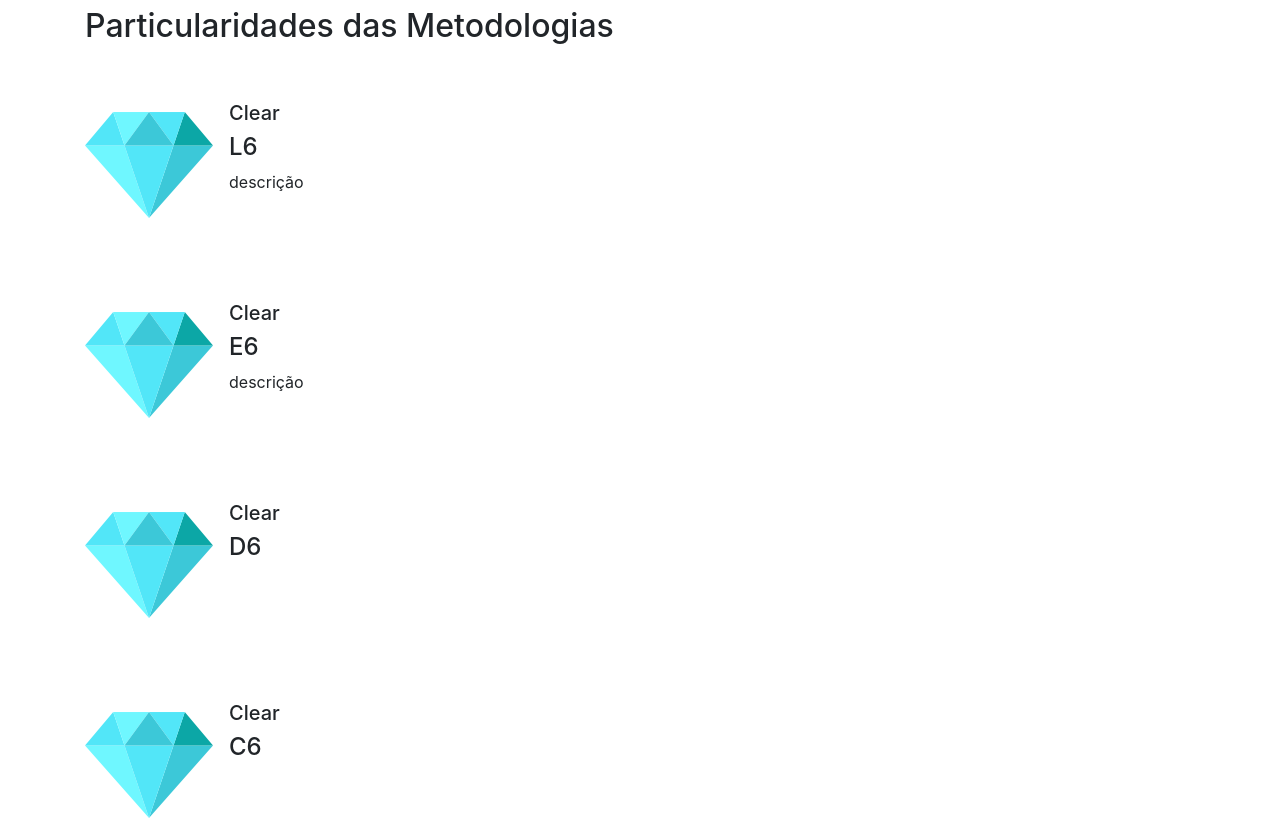
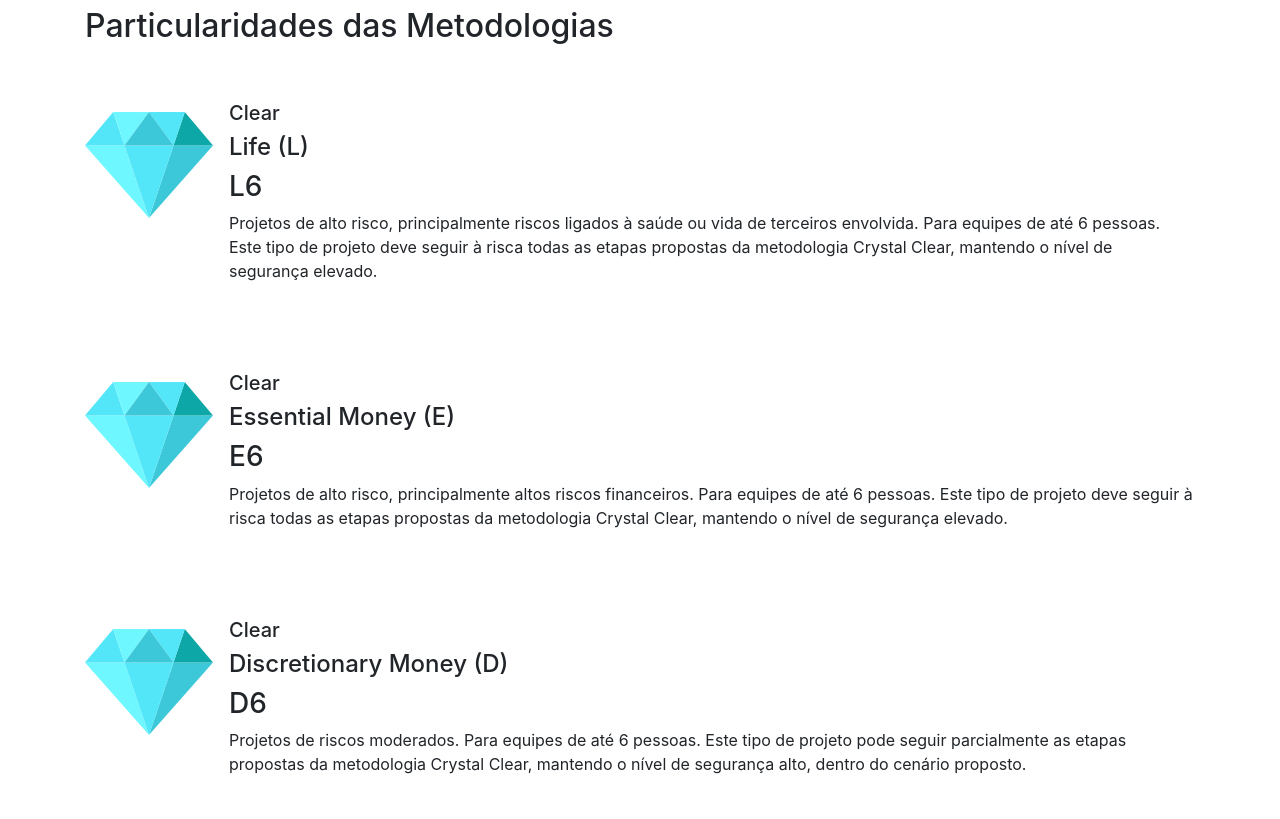
Before and after one commit to MartinsLeonardo/CrystalClear, an Angular app: page /familia in a window 1280 px wide. Shown: the part 1640-2459 px from the top of the page. Built offline with nearby package versions, Linux system fonts and the light colour scheme.

Commit message:
Finalizado componente Familia

```diff
--- a/src/app/familia/familia.component.html
+++ b/src/app/familia/familia.component.html
@@ -37,7 +37,8 @@
                 <img class="mr-3" [src]="crystal.img" alt="Generic placeholder image">
                 <div class="media-body">
                     <h5 class="mt-0">{{crystal.type}}</h5>
-                    <h4>{{crystal.name}}</h4>
+                    <h4>{{crystal.risk}}</h4>
+                    <h3>{{crystal.name}}</h3>
                     <p>{{crystal.describe}}</p>
                 </div>
             </div>
--- a/src/app/familia/familia.component.ts
+++ b/src/app/familia/familia.component.ts
@@ -9,30 +9,30 @@ import { Crystal } from './crystal.model';
 export class FamiliaComponent implements OnInit {
 
   crystals = [
-    new Crystal('Clear','L6','Life (L)','descrição','../../assets/img/familia/clear.png'),
-    new Crystal('Clear','E6','Essential Money (E)','descrição','../../assets/img/familia/clear.png'),
-    new Crystal('Clear','D6','Discretionary Money (D)','','../../assets/img/familia/clear.png'),
-    new Crystal('Clear','C6','Comfort (C)','','../../assets/img/familia/clear.png'),
+    new Crystal('Clear','L6','Life (L)','Projetos de alto risco, principalmente riscos ligados à saúde ou vida de terceiros envolvida. Para equipes de até 6 pessoas. Este tipo de projeto deve seguir à risca todas as etapas propostas da metodologia Crystal Clear, mantendo o nível de segurança elevado.','../../assets/img/familia/clear.png'),
+    new Crystal('Clear','E6','Essential Money (E)','Projetos de alto risco, principalmente altos riscos financeiros. Para equipes de até 6 pessoas. Este tipo de projeto deve seguir à risca todas as etapas propostas da metodologia Crystal Clear, mantendo o nível de segurança elevado.','../../assets/img/familia/clear.png'),
+    new Crystal('Clear','D6','Discretionary Money (D)','Projetos de riscos moderados. Para equipes de até 6 pessoas. Este tipo de projeto pode seguir parcialmente as etapas propostas da metodologia Crystal Clear, mantendo o nível de segurança alto, dentro do cenário proposto.','../../assets/img/familia/clear.png'),
+    new Crystal('Clear','C6','Comfort (C)','Projetos opcionais e sem riscos. Para equipes de até 6 pessoas. Este tipo de projeto pode seguir parcialmente as etapas propostas da metodologia Crystal Clear, sendo que o nível de segurança é adaptável.','../../assets/img/familia/clear.png'),
 
-    new Crystal('Yellow','L20','Life (L)','','../../assets/img/familia/yellow.png'),
-    new Crystal('Yellow','E20','Essential Money (E)','','../../assets/img/familia/yellow.png'),
-    new Crystal('Yellow','D20','Discretionary Money (D)','','../../assets/img/familia/yellow.png'),
-    new Crystal('Yellow','C20','Comfort (C)','','../../assets/img/familia/yellow.png'),
+    new Crystal('Yellow','L20','Life (L)','Projetos de alto risco, principalmente riscos ligados à saúde ou vida de terceiros envolvida. Para equipes de 7 a 20 pessoas. Este tipo de projeto deve seguir à risca todas as etapas propostas da metodologia Crystal Yellow, mantendo o nível de segurança elevado.','../../assets/img/familia/yellow.png'),
+    new Crystal('Yellow','E20','Essential Money (E)','Projetos de alto risco, principalmente altos riscos financeiros. Para equipes de 7 a 20 pessoas. Este tipo de projeto deve seguir à risca todas as etapas propostas da metodologia Crystal Yellow, mantendo o nível de segurança elevado.','../../assets/img/familia/yellow.png'),
+    new Crystal('Yellow','D20','Discretionary Money (D)','Projetos de riscos moderados. Para equipes de 7 a 20 pessoas. Este tipo de projeto pode seguir parcialmente as etapas propostas da metodologia Crystal Yellow, mantendo o nível de segurança alto, dentro do cenário proposto.','../../assets/img/familia/yellow.png'),
+    new Crystal('Yellow','C20','Comfort (C)','Projetos opcionais e sem riscos. Para equipes de 7 a 20 pessoas. Este tipo de projeto pode seguir parcialmente as etapas propostas da metodologia Crystal Orange, sendo que o nível de segurança é adaptável.','../../assets/img/familia/yellow.png'),
 
-    new Crystal('Orange','L40','Life (L)','','../../assets/img/familia/orange.png'),
-    new Crystal('Orange','E40','Essential Money (E)','','../../assets/img/familia/orange.png'),
-    new Crystal('Orange','D40','Discretionary Money (D)','','../../assets/img/familia/orange.png'),
-    new Crystal('Orange','C40','Comfort (C)','','../../assets/img/familia/orange.png'),
+    new Crystal('Orange','L40','Life (L)','Projetos de alto risco, principalmente riscos ligados à saúde ou vida de terceiros envolvida. Para equipes de 21 a 40 pessoas. Este tipo de projeto deve seguir à risca todas as etapas propostas da metodologia Crystal Orange, mantendo o nível de segurança elevado.','../../assets/img/familia/orange.png'),
+    new Crystal('Orange','E40','Essential Money (E)','Projetos de alto risco, principalmente altos riscos financeiros. Para equipes de 21 a 40 pessoas. Este tipo de projeto deve seguir à risca todas as etapas propostas da metodologia Crystal Orange, mantendo o nível de segurança elevado.','../../assets/img/familia/orange.png'),
+    new Crystal('Orange','D40','Discretionary Money (D)','Projetos de riscos moderados. Para equipes de 21 a 40 pessoas. Este tipo de projeto pode seguir parcialmente as etapas propostas da metodologia Crystal Orange, mantendo o nível de segurança alto, dentro do cenário proposto.','../../assets/img/familia/orange.png'),
+    new Crystal('Orange','C40','Comfort (C)','Projetos opcionais e sem riscos. Para equipes de 21 a 40 pessoas. Este tipo de projeto pode seguir parcialmente as etapas propostas da metodologia Crystal Orange, sendo que o nível de segurança é adaptável.','../../assets/img/familia/orange.png'),
 
-    new Crystal('Red','L80','Life (L)','','../../assets/img/familia/red.png'),
-    new Crystal('Red','E80','Essential Money (E)','','../../assets/img/familia/red.png'),
-    new Crystal('Red','D80','Discretionary Money (D)','','../../assets/img/familia/red.png'),
-    new Crystal('Red','C80','Comfort (C)','','../../assets/img/familia/red.png'),
+    new Crystal('Red','L80','Life (L)','Projetos de alto risco, principalmente riscos ligados à saúde ou vida de terceiros envolvida. Para equipes de 41 a 80 pessoas. Este tipo de projeto deve seguir à risca todas as etapas propostas da metodologia Crystal Red, mantendo o nível de segurança elevado.','../../assets/img/familia/red.png'),
+    new Crystal('Red','E80','Essential Money (E)','Projetos de alto risco, principalmente altos riscos financeiros. Para equipes de 41 a 80 pessoas. Este tipo de projeto deve seguir à risca todas as etapas propostas da metodologia Crystal Red, mantendo o nível de segurança elevado.','../../assets/img/familia/red.png'),
+    new Crystal('Red','D80','Discretionary Money (D)','Projetos de riscos moderados. Para equipes de até 41 a 80 pessoas. Este tipo de projeto pode seguir parcialmente as etapas propostas da metodologia Crystal Red, mantendo o nível de segurança alto, dentro do cenário proposto.','../../assets/img/familia/red.png'),
+    new Crystal('Red','C80','Comfort (C)','Projetos opcionais e sem riscos. Para equipes de 41 a 80 pessoas. Este tipo de projeto pode seguir parcialmente as etapas propostas da metodologia Crystal Red, sendo que o nível de segurança é adaptável.','../../assets/img/familia/red.png'),
 
-    new Crystal('Maroon','L200','Life (L)','','../../assets/img/familia/maroon.png'),
-    new Crystal('Maroon','E200','Essential Money (E)','','../../assets/img/familia/maroon.png'),
-    new Crystal('Maroon','D200','Discretionary Money (D)','','../../assets/img/familia/maroon.png'),
-    new Crystal('Maroon','C200','Comfort (C)','','../../assets/img/familia/maroon.png')
+    new Crystal('Maroon','L200','Life (L)','Projetos de alto risco, principalmente riscos ligados à saúde ou vida de terceiros envolvida. Para equipes de 81 a 200 pessoas. Este tipo de projeto deve seguir à risca todas as etapas propostas da metodologia Crystal Maroon, mantendo o nível de segurança elevado.','../../assets/img/familia/maroon.png'),
+    new Crystal('Maroon','E200','Essential Money (E)','Projetos de alto risco, principalmente altos riscos financeiros. Para equipes de 81 a 200 pessoas. Este tipo de projeto deve seguir à risca todas as etapas propostas da metodologia Crystal Maroon, mantendo o nível de segurança elevado.','../../assets/img/familia/maroon.png'),
+    new Crystal('Maroon','D200','Discretionary Money (D)','Projetos de riscos moderados. Para equipes de 81 a 200 pessoas. Este tipo de projeto pode seguir parcialmente as etapas propostas da metodologia Crystal Maroon, mantendo o nível de segurança alto, dentro do cenário proposto.','../../assets/img/familia/maroon.png'),
+    new Crystal('Maroon','C200','Comfort (C)','Projetos opcionais e sem riscos. Para equipes de 81 a 200 pessoas. Este tipo de projeto pode seguir parcialmente as etapas propostas da metodologia Crystal Maroon, sendo que o nível de segurança é adaptável.','../../assets/img/familia/maroon.png')
   ]
 
   constructor() { }
```
